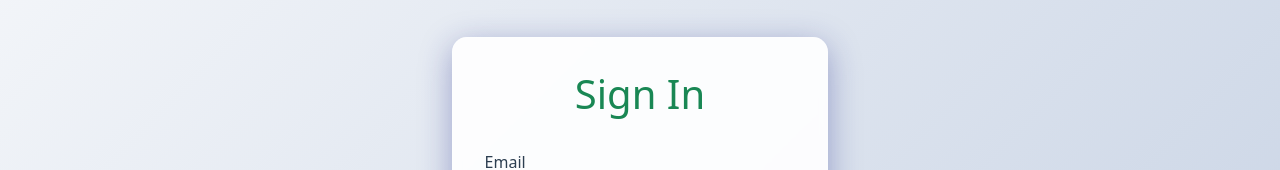
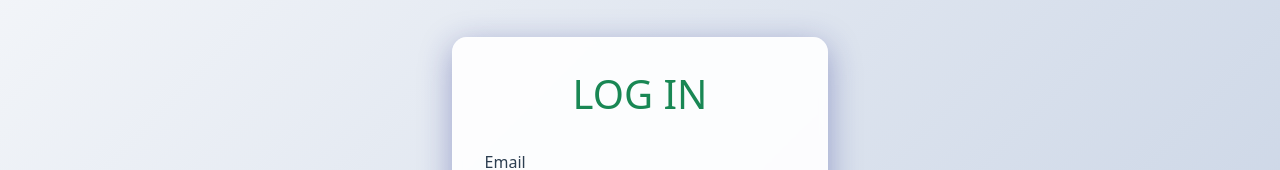
Before and after one commit to NandunSenanayaka/SkillBoot, a React (Create React App) app in the folder psn-frontend/: page /#/signin in a window 1280 px wide. Shown: the part 131-301 px from the top of the page. Built offline with nearby package versions, Linux system fonts and the light colour scheme.

Commit message:
update the login file

```diff
--- a/psn-frontend/src/components/SignIn.js
+++ b/psn-frontend/src/components/SignIn.js
@@ -120,7 +120,7 @@ function SignIn() {
             className={styles.formContainer}
           >
             <Row className="mb-4 text-center">
-              <h1 className="text-success">Sign In</h1>
+              <h1 className="text-success">LOG IN</h1>
             </Row>
             <Row className="mb-3">
               <Form.Group as={Col} md="12" controlId="validationFormik01">
```
